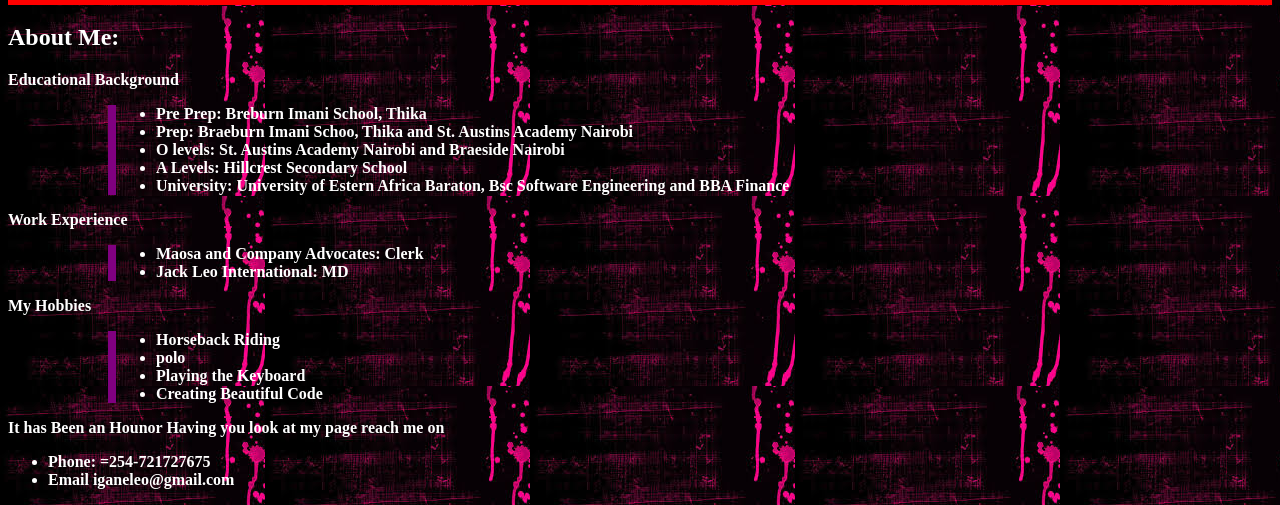
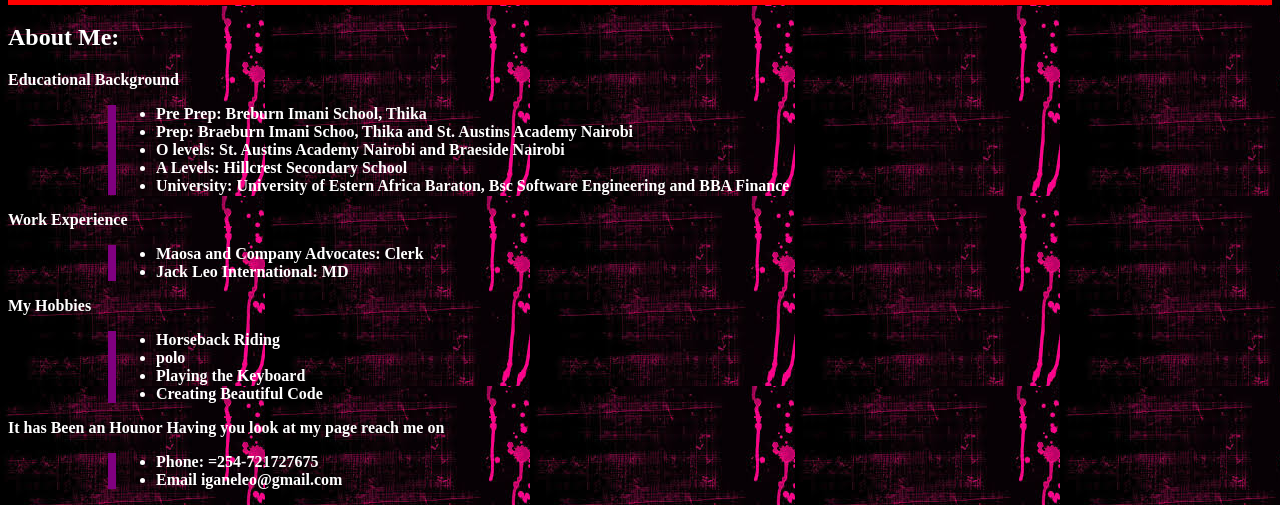
Before and after one commit to BenkiKuu/leo-igane-portfolio, a plain HTML site: page index.html in a window 1280 px wide. Shown: the part 374-879 px from the top of the page. Drawn offline with Linux system fonts and the light colour scheme.

Commit message:
ads a short-indenture

```diff
--- a/index.html
+++ b/index.html
@@ -1,9 +1,11 @@
 <!DOCTYPE html>
 <html>
+
 <head>
   <title>Igane's Portfolio</title>
   <link href="css/styles.css" rel="stylesheet" type="text/css">
 </head>
+
 <body>
   <img src="images/me.jpg" alt="Picture of Leo Igane">
   <h1>PORTFOLIO</h1>
@@ -16,14 +18,12 @@
     <p>The following is short discription of completed projects.</p>
     <div class="short-indenture">
       <ol>
-      <li><strong><a href="http://benkikuu.github.io/my-first-webpage/">My first webpage</a></strong> Is a webpage that uses HTML and CSS,
-        it was the first webpage I ever did </li>
+        <li><strong><a href="http://benkikuu.github.io/my-first-webpage/">My first webpage</a></strong> Is a webpage that uses HTML and CSS, it was the first webpage I ever did </li>
         <li><strong><a href="http://benkikuu.github.io/the-ambiance-incarnate-website/">Ambeance Incarnate</a><strong> Is a multi page website that uses
         HTML and CSS,
         Its a mock resort website that I did as part of my class work</li>
-      <li><strong><a href="http://benkikuu.github.io/moringa-magazine/">Moringa Magazine<a></strong> Is a website that uses HTML and CSS,
-        Its mock magazine two page online article that I did as part of my class
-        work</li>
+      <li><strong><a href="http://benkikuu.github.io/moringa-magazine/">Moringa Magazine<a></strong> Is a website that uses HTML and CSS, Its mock magazine two page online article that I did as part of my class work
+        </li>
       </ol>
     </div>
   </div>
@@ -39,8 +39,7 @@
         <li>Prep: Braeburn Imani Schoo, Thika and St. Austins Academy Nairobi</li>
         <li>O levels: St. Austins Academy Nairobi and Braeside Nairobi</li>
         <li>A Levels: Hillcrest Secondary School</li>
-      <li>University: University of Estern Africa Baraton,
-        Bsc Software Engineering and BBA Finance</li>
+        <li>University: University of Estern Africa Baraton, Bsc Software Engineering and BBA Finance</li>
       </ul>
     </div>
   </div>
@@ -62,7 +61,10 @@
   </div>
 </body>
 <p>It has Been an Hounor Having you look at my page reach me on</p>
+<div class="short-indenture">
   <ul>
     <li>Phone: =254-721727675</li>
     <li>Email iganeleo@gmail.com</li>
+</div>
+
 </html>
```
Lines whose indentation alone changed are shown as unchanged.
